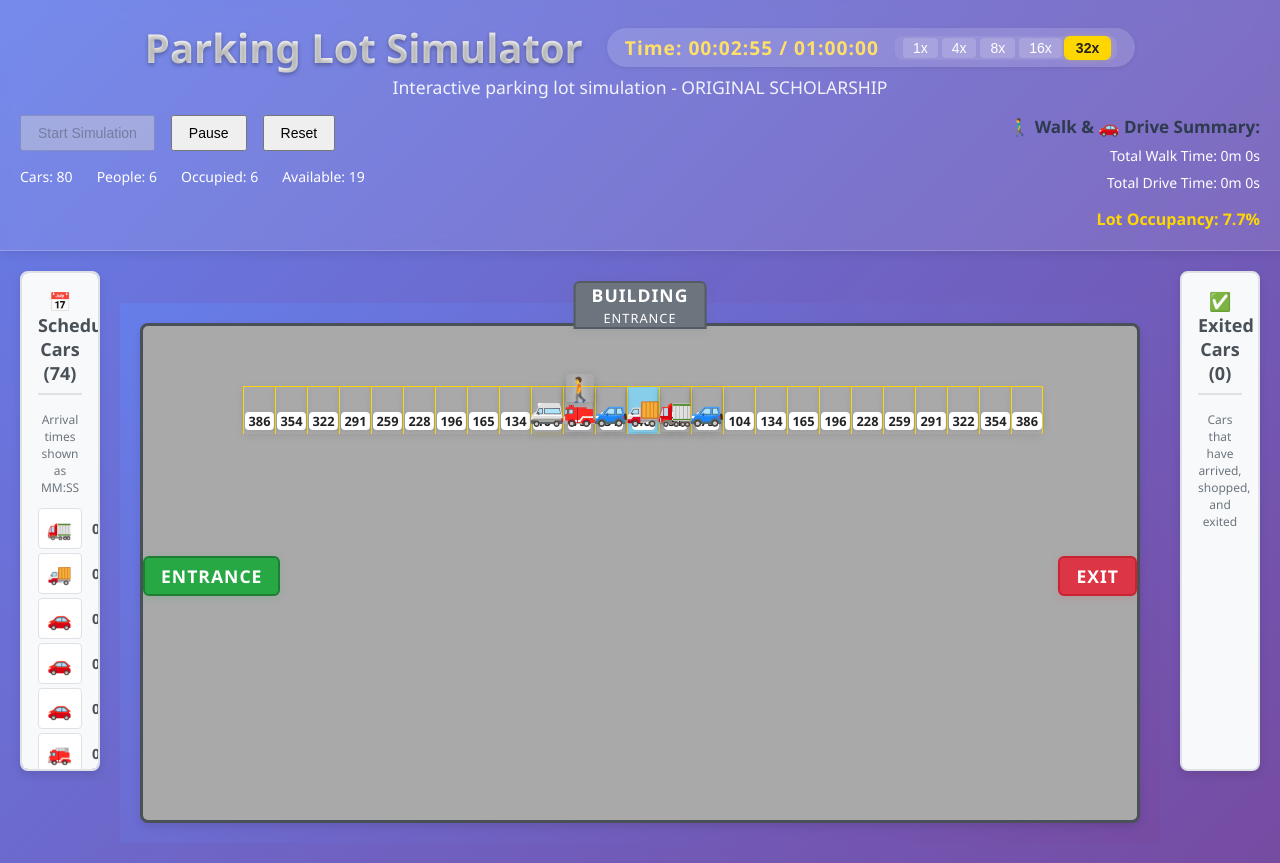
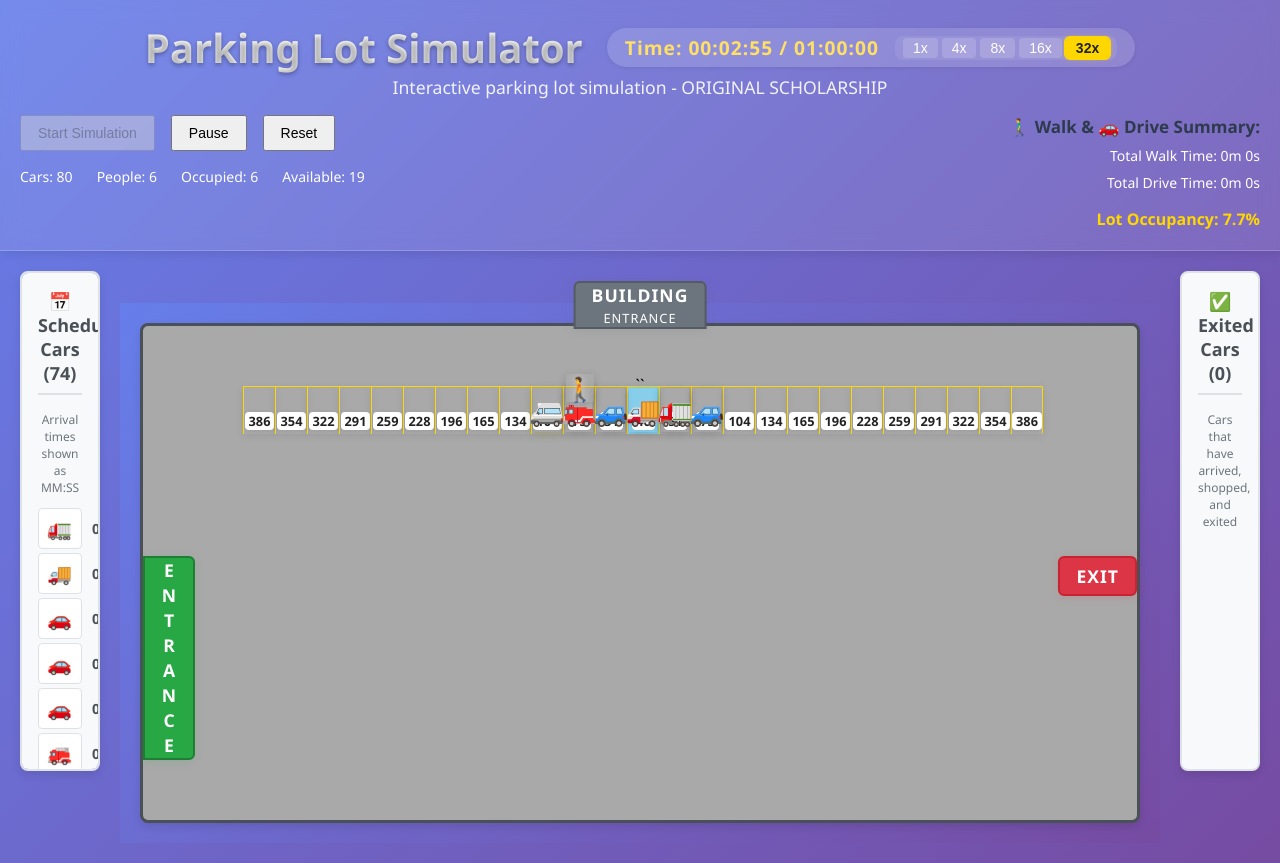
Before and after one commit to josephecombs/parking-lot-simulator, a React (Create React App) app: page / in a window 1280 px wide. Built offline with nearby package versions, Linux system fonts and the light colour scheme.

Commit message:
very close to having entrance looking right

```diff
--- a/src/components/ParkingLot.js
+++ b/src/components/ParkingLot.js
@@ -59,17 +59,18 @@ const ParkingLot = ({ parkingLot, cars = [], time = 0, onCarHover, onCarLeave })
           <span style={{fontSize: '0.8rem', fontWeight: 400, marginTop: 2}}>ENTRANCE</span>
         </div>
 
-        {/* Entrance */}
+        `{/* Entrance */}
         <div
           className="entrance"
           style={{
             position: 'absolute',
             left: entrance.x,
             top: entrance.y,
-            height: entrance.height,
+            // height: entrance.height + 20, // Adjusted height
             backgroundColor: '#28a745',
             border: '2px solid #1e7e34',
-            borderRadius: '6px',
+            borderTopRightRadius: '6px',
+            borderBottomRightRadius: '6px',
             display: 'flex',
             alignItems: 'center',
             justifyContent: 'center',
@@ -77,15 +78,17 @@ const ParkingLot = ({ parkingLot, cars = [], time = 0, onCarHover, onCarLeave })
             fontSize: '1.1rem',
             fontWeight: 'bold',
             letterSpacing: '1px',
-            padding: '0 16px',
+            padding: '0 12px',
             width: 'auto',
             boxShadow: '0 2px 8px rgba(40,167,69,0.15)',
             overflow: 'visible',
+            writingMode: 'vertical-rl',
+            textOrientation: 'upright',
           }}
         >
           ENTRANCE
         </div>
-
+`
         {/* Exit */}
         <div
           className="exit"
--- a/src/models/Car.js
+++ b/src/models/Car.js
@@ -90,7 +90,7 @@ export class Car {
       this.y = 0;
 
       // RAISE EXCEPTION for debugging
-      throw new Error(`PARKING LOT FULL DELAY: Car ${this.id} could not find space at time ${currentTime}s. Check console for detailed lot state.`);
+      // throw new Error(`PARKING LOT FULL DELAY: Car ${this.id} could not find space at time ${currentTime}s. Check console for detailed lot state.`);
     }
   }
 
```
